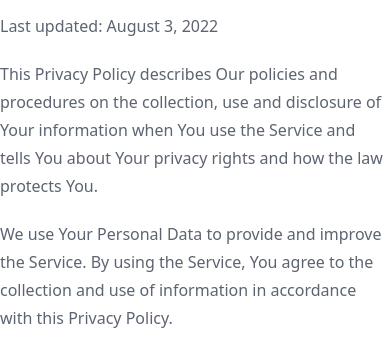
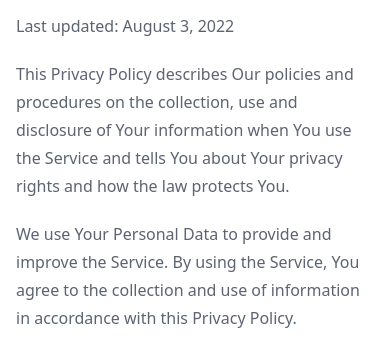
Before and after one commit to BanchanArt/banchan-landing-page, a website: page privacy-policy.html in a window 390 px wide. Shown: the part 180-521 px from the top of the page. Drawn offline with nearby package versions, Linux system fonts and the light colour scheme; files that its build step writes are made by us from their sources.

Commit message:
give privacy policy some breathing room on mobile

```diff
--- a/privacy-policy.html
+++ b/privacy-policy.html
@@ -129,7 +129,7 @@
         </ul>
       </div>
     </nav>
-    <div id="above-fold" class="md:px-4 mt-20 mx-auto container prose">
+    <div id="above-fold" class="px-4 mt-20 mx-auto container prose">
       <h1>Banchan Art Privacy Policy</h1>
       <p>Last updated: August 3, 2022</p>
       <p>
```
